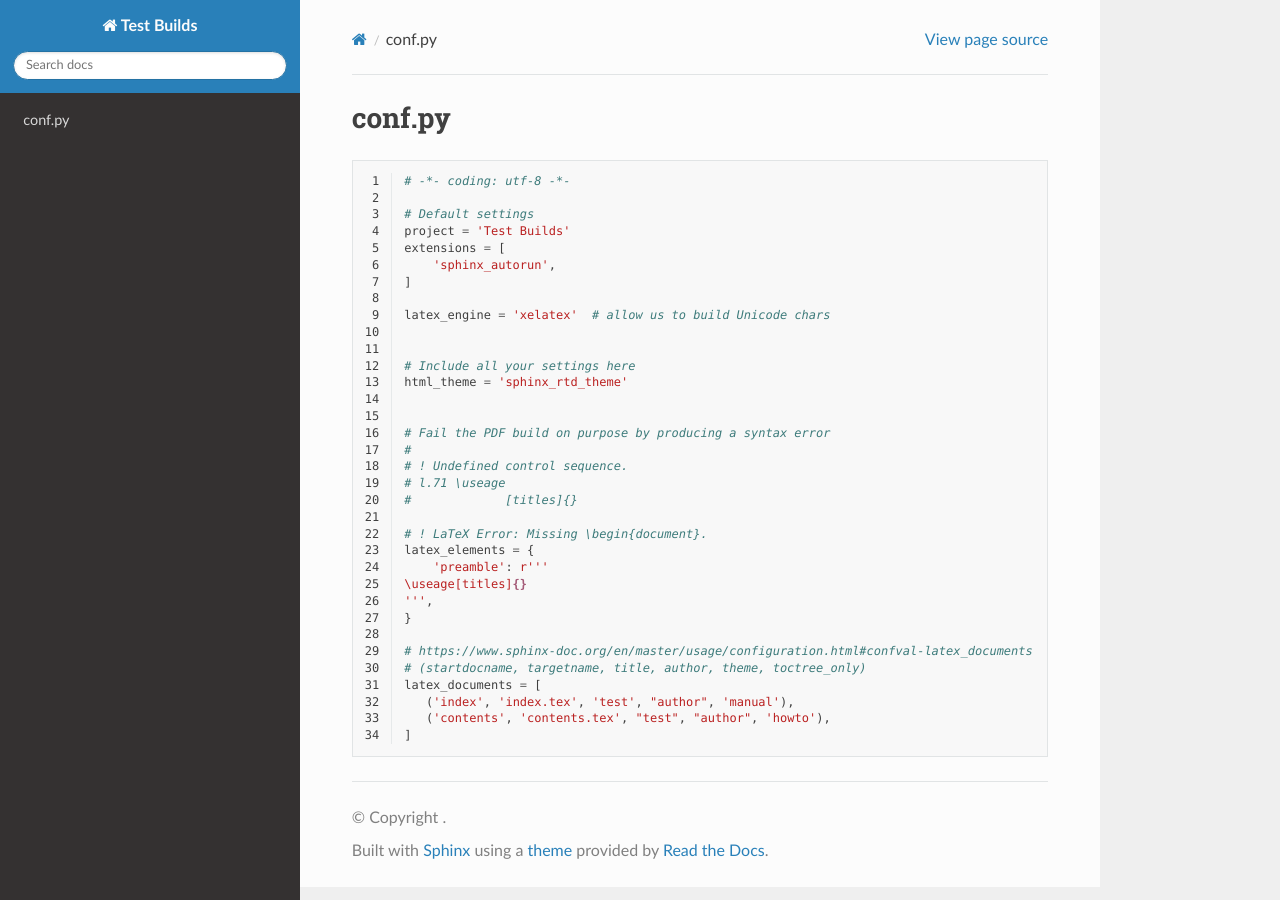
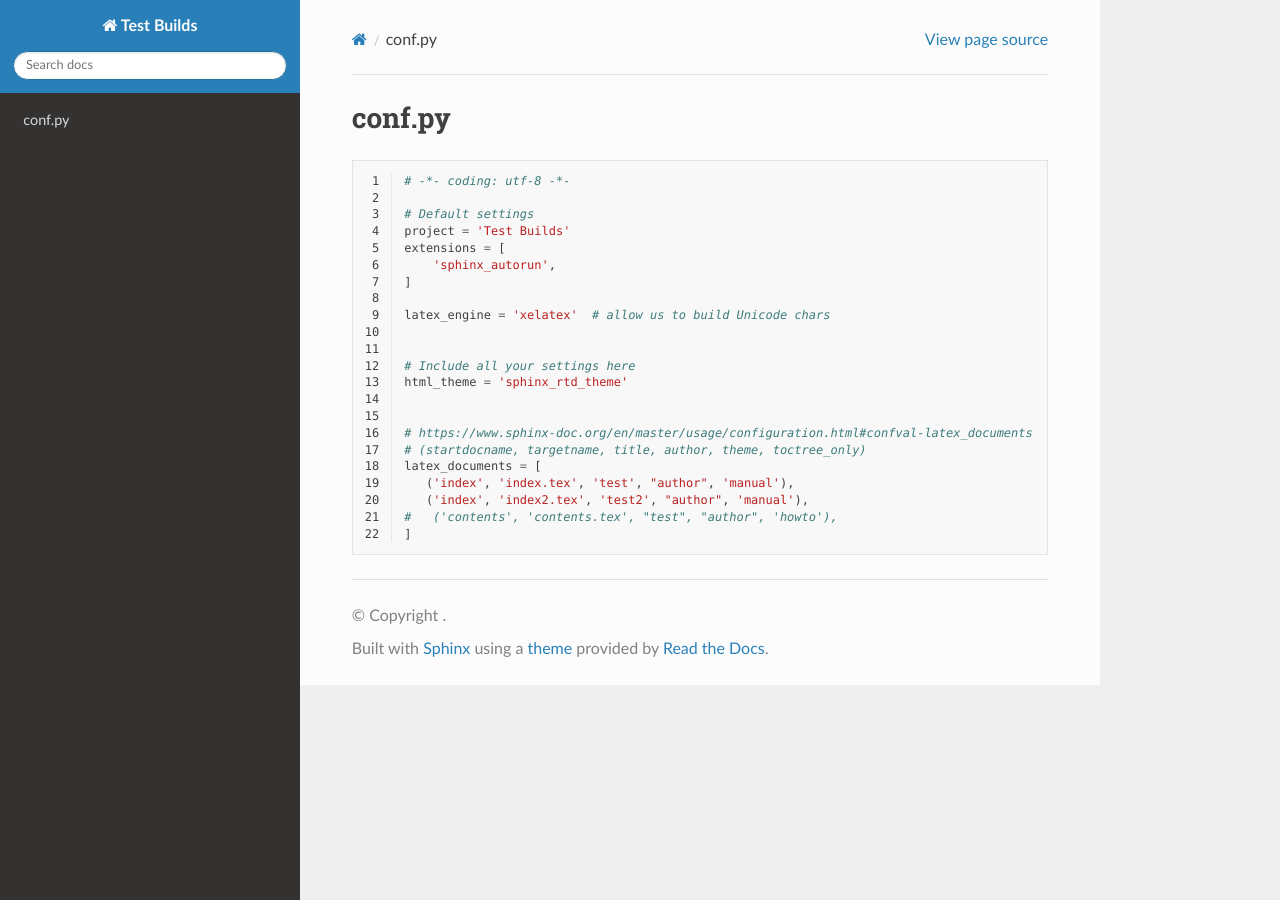
Before and after one commit to readthedocs/test-builds, a Sphinx documentation site: the page built from docs/conf.rst, in a window 1280 px wide. Built offline with Sphinx 7.4.7 and the Read the Docs theme 2.0.0, drawn with Linux system fonts in a browser that asks for light colours.

Commit message:
Remove the deliberate failure from conf.py :)

```diff
--- a/docs/conf.py
+++ b/docs/conf.py
@@ -13,22 +13,10 @@ latex_engine = 'xelatex'  # allow us to build Unicode chars
 html_theme = 'sphinx_rtd_theme'
 
 
-# Fail the PDF build on purpose by producing a syntax error
-#
-# ! Undefined control sequence.
-# l.71 \useage
-#             [titles]{}
-
-# ! LaTeX Error: Missing \begin{document}.
-latex_elements = {
-    'preamble': r'''
-\useage[titles]{}
-''',
-}
-
 # https://www.sphinx-doc.org/en/master/usage/configuration.html#confval-latex_documents
 # (startdocname, targetname, title, author, theme, toctree_only)
 latex_documents = [
    ('index', 'index.tex', 'test', "author", 'manual'),
-   ('contents', 'contents.tex', "test", "author", 'howto'),
+   ('index', 'index2.tex', 'test2', "author", 'manual'),
+#   ('contents', 'contents.tex', "test", "author", 'howto'),
 ]
```
